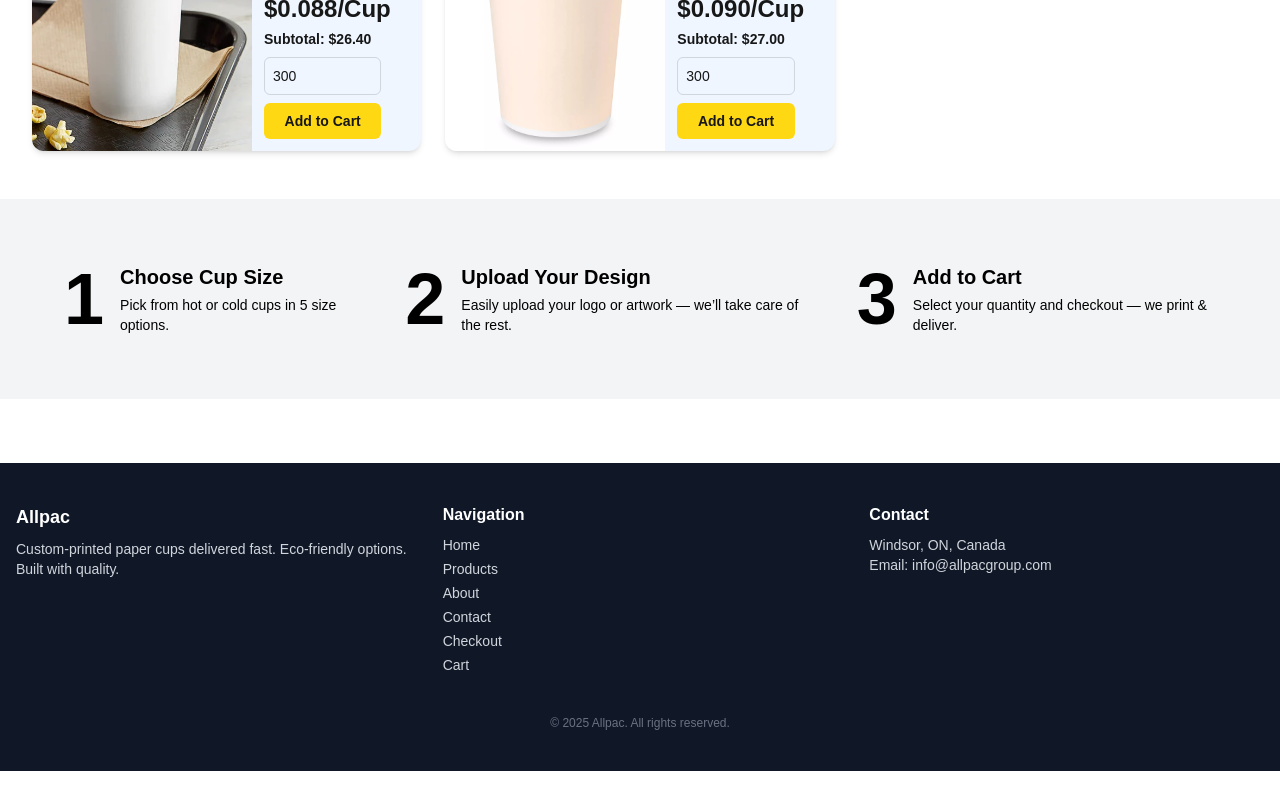
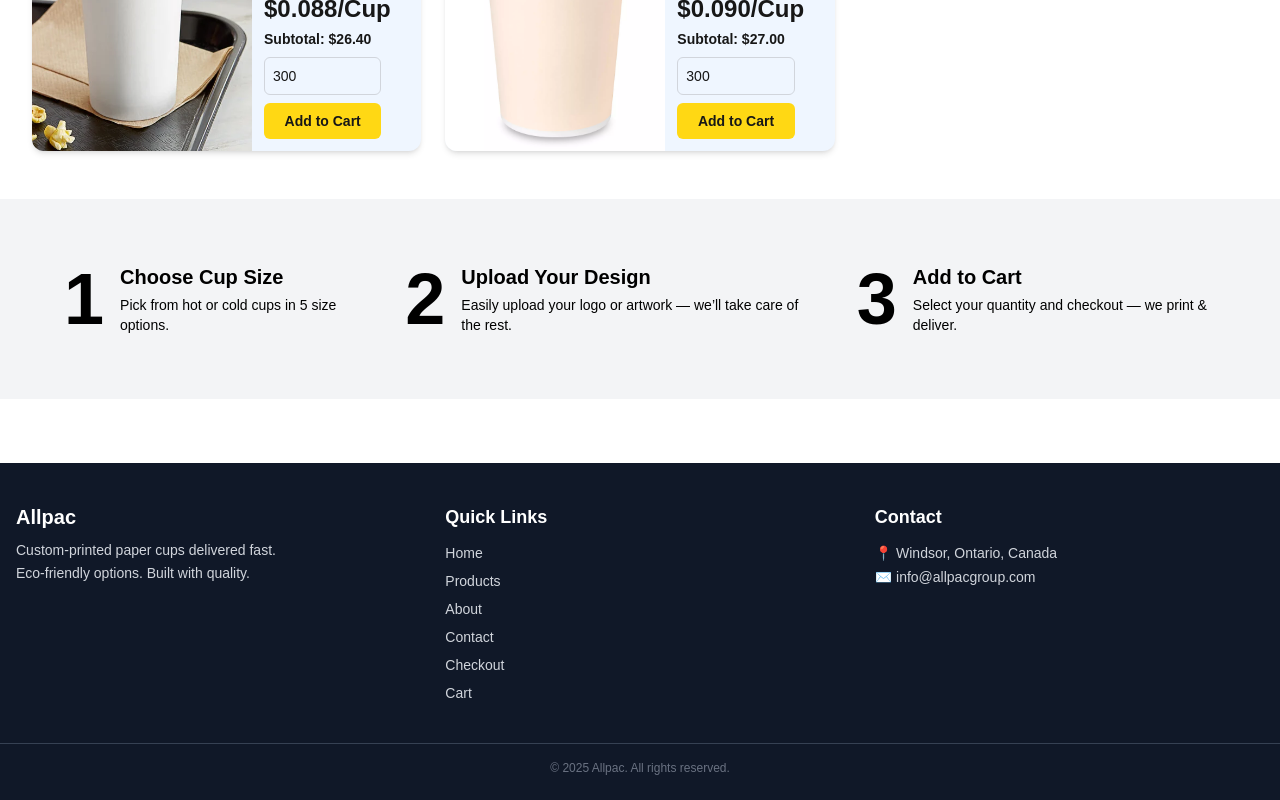
Before and after one commit to Emadedin1/allpacstore, a Next.js app in the folder frontend/: page / in a window 1280 px wide. Shown: the part 1013-1813 px from the top of the page. Before the commit the page ends 1784 px from the top, so only its background shows below. Built offline with nearby package versions, Linux system fonts and the light colour scheme.

Commit message:
Update Footer

```diff
--- a/frontend/src/components/layout/Footer.jsx
+++ b/frontend/src/components/layout/Footer.jsx
@@ -3,18 +3,22 @@ import Link from "next/link";
 
 export default function Footer() {
   return (
-    <footer className="bg-gray-900 text-gray-300 py-10 mt-16">
-      <div className="max-w-7xl mx-auto px-4 grid grid-cols-1 sm:grid-cols-3 gap-8">
+    <footer className="bg-gray-900 text-gray-300 pt-10 pb-6 mt-16">
+      <div className="max-w-7xl mx-auto px-4 grid grid-cols-1 sm:grid-cols-3 gap-10">
+
+        {/* Logo & Tagline */}
         <div>
-          <h3 className="text-lg font-semibold text-white mb-2">Allpac</h3>
-          <p className="text-sm">
-            Custom-printed paper cups delivered fast. Eco-friendly options. Built with quality.
+          <h3 className="text-xl font-bold text-white mb-2">Allpac</h3>
+          <p className="text-sm leading-relaxed">
+            Custom-printed paper cups delivered fast. <br />
+            Eco-friendly options. Built with quality.
           </p>
         </div>
 
+        {/* Navigation Links */}
         <div>
-          <h4 className="text-md font-semibold text-white mb-2">Navigation</h4>
-          <ul className="space-y-1 text-sm">
+          <h4 className="text-lg font-semibold text-white mb-3">Quick Links</h4>
+          <ul className="space-y-2 text-sm">
             <li><Link href="/" className="hover:text-white">Home</Link></li>
             <li><Link href="/products" className="hover:text-white">Products</Link></li>
             <li><Link href="/about" className="hover:text-white">About</Link></li>
@@ -24,14 +28,16 @@ export default function Footer() {
           </ul>
         </div>
 
+        {/* Contact Info */}
         <div>
-          <h4 className="text-md font-semibold text-white mb-2">Contact</h4>
-          <p className="text-sm">Windsor, ON, Canada</p>
-          <p className="text-sm">Email: info@allpacgroup.com</p>
+          <h4 className="text-lg font-semibold text-white mb-3">Contact</h4>
+          <p className="text-sm mb-1">📍 Windsor, Ontario, Canada</p>
+          <p className="text-sm">✉️ <a href="mailto:info@allpacgroup.com" className="hover:text-white">info@allpacgroup.com</a></p>
         </div>
       </div>
 
-      <div className="text-center text-xs text-gray-500 mt-10">
+      {/* Bottom copyright */}
+      <div className="mt-10 border-t border-gray-700 pt-4 text-center text-xs text-gray-500">
         &copy; {new Date().getFullYear()} Allpac. All rights reserved.
       </div>
     </footer>
```
